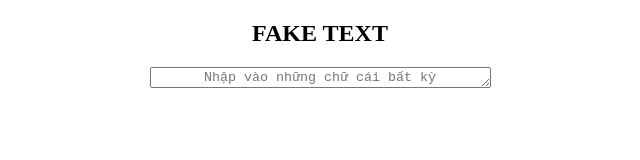
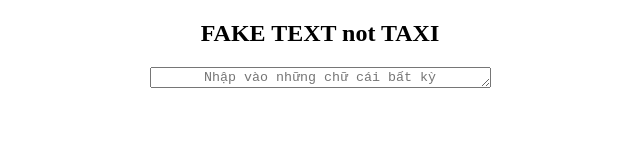
Before and after one commit to npquyngoc/C0322G1_CodeGym_Module_1_BP_2.1, a plain HTML site: page index.html in a window 1280 px wide. Shown: the whole page, without its empty margins (320-960 px from the left). Drawn offline with Linux system fonts and the light colour scheme.

Commit message:
Update index.html

```diff
--- a/index.html
+++ b/index.html
@@ -15,7 +15,7 @@
 </head>
 
 <body>
-    <h2>FAKE TEXT</h2>
+    <h2>FAKE TEXT not TAXI</h2>
 
     <form>
         <textarea cols="40" rows="1" oninput="wordsReplace()" placeholder="Nhập vào những chữ cái bất kỳ"></textarea>
```
